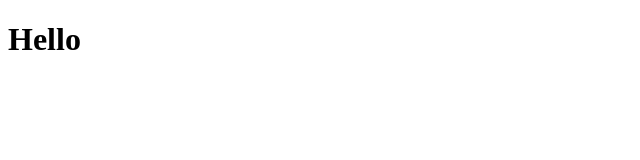
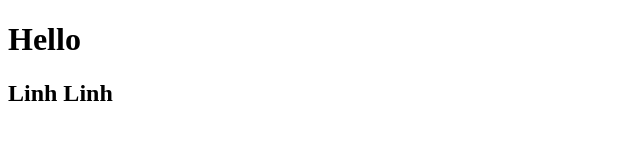
Before and after one commit to linhnguyen3041999/linhlinh, a plain HTML site: page index.html in a window 1280 px wide. Shown: the whole page, without its empty margins (0-640 px from the left). Drawn offline with Linux system fonts and the light colour scheme.

Commit message:
Commit 3

```diff
--- a/index.html
+++ b/index.html
@@ -8,5 +8,6 @@
 </head>
 <body>
     <h1>Hello</h1>
+    <h2>Linh Linh</h2>
 </body>
 </html>
```
